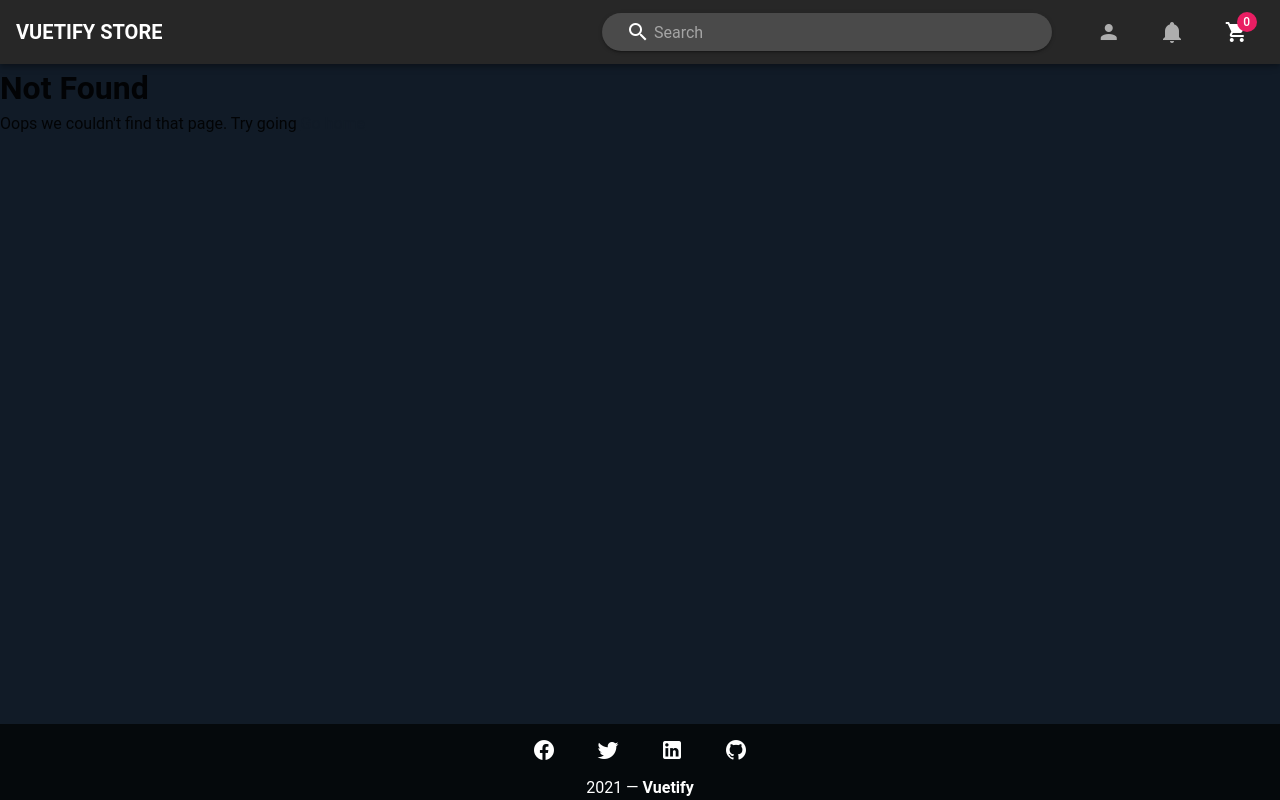
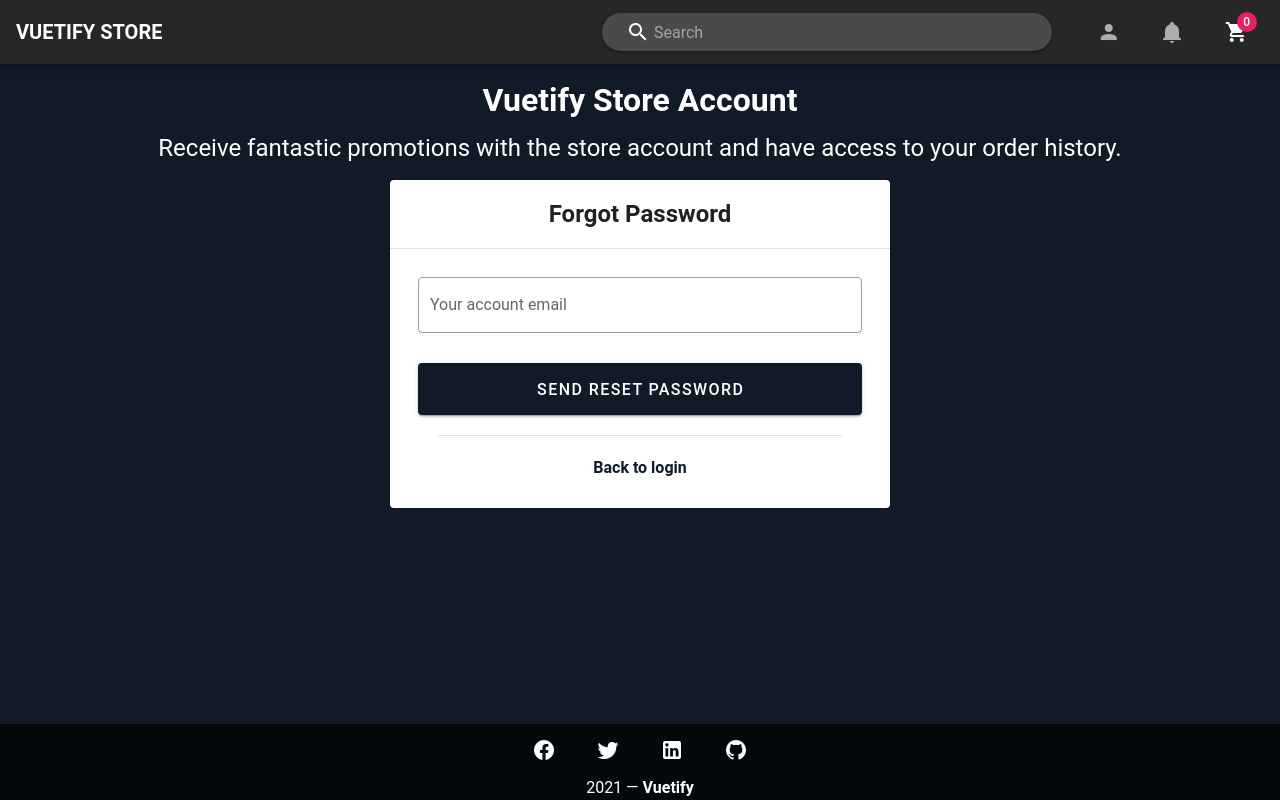
Before and after one commit to hohuy852/VuetifyShop, a Vue app: page /forgot-password in a window 1280 px wide. Before the commit this address had no page. Built offline with nearby package versions, Linux system fonts and the light colour scheme.

Commit message:
disable secure cookie

```diff
--- a/package.json
+++ b/package.json
@@ -11,6 +11,7 @@
     "axios": "^0.21.1",
     "core-js": "^3.6.5",
     "js-cookie": "^3.0.1",
+    "secure-ls": "^1.2.6",
     "vue": "^2.6.11",
     "vue-carousel-3d": "^1.0.1",
     "vue-router": "^3.2.0",
--- a/src/components/Orders.vue
+++ b/src/components/Orders.vue
@@ -17,6 +17,7 @@
             Refresh
           </v-btn>
         </v-card-title>
+        <v-card-text v-if="orders.length == 0"> No orders yet </v-card-text>
         <v-card-text>
           <v-expansion-panels>
             <v-expansion-panel v-for="order in orders" :key="order._id">
--- a/src/router/index.js
+++ b/src/router/index.js
@@ -31,6 +31,11 @@ const routes = [
     path: '/checkout',
     name: 'Checkout',
     component:()=>import (/* webpackChunkName: "login" */'../views/Checkout.vue')
+  },
+  {
+    path: '/forgot-password',
+    name: 'ForgotPassword',
+    component: () => import (/* webpackChunkName: "forgorpassword" */'../views/ForgotPassword.vue')
   },
   {
     path: '/profile',
--- a/src/store/index.js
+++ b/src/store/index.js
@@ -6,15 +6,16 @@ import categories from '../store/modules/categories'
 import auth from '../store/modules/auth'
 import order from '../store/modules/order'
 import createPersistedState from "vuex-persistedstate";
-import Cookies from 'js-cookie'
+import resetPassword from './modules/resetPassword'
+//import Cookies from 'js-cookie'
 Vue.use(Vuex)
 const dataState = createPersistedState({
   paths: ['cart'],
-  storage: {
-    getItem: key => Cookies.get(key),
-    setItem: (key, value) => Cookies.set(key, value, { expires: 3, secure: true }),
-    removeItem: key => Cookies.remove(key)
-  }
+  // storage: {
+  //   getItem: key => Cookies.get(key),
+  //   setItem: (key, value) => Cookies.set(key, value, { expires: 3, secure: true }),
+  //   removeItem: key => Cookies.remove(key)
+  // }
 })
 export default new Vuex.Store({
   modules: {
@@ -23,6 +24,7 @@ export default new Vuex.Store({
     categories,
     auth,
     order,
+    resetPassword
   },
   state: {
    // auth: true
--- a/src/store/modules/cart.js
+++ b/src/store/modules/cart.js
@@ -59,6 +59,7 @@ const getters = {
   },
   cart: state => state.items,
 }
+
 export default {
   state,
   actions,
--- /dev/null
+++ b/src/store/modules/resetPassword.js
@@ -0,0 +1,32 @@
+import axios from "axios"
+const API_URL = 'https://web-demo.online/'
+
+const state = {
+    sendSuccess: false,
+}
+const actions = {
+    sendRequest({commit}, email){
+        return axios
+        .post(API_URL + 'resetPassword', {
+            email: email
+        })
+        .then(commit('SEND_SUCCESS'))
+        .catch(error => console.log(error))
+    }
+}
+const mutations = {
+    SEND_SUCCESS(state){
+       state.sendSuccess = true
+    }
+}
+const getters = {
+
+
+
+}
+export default {
+    state,
+    actions,
+    mutations,
+    getters
+}
--- a/src/views/Account.vue
+++ b/src/views/Account.vue
@@ -70,7 +70,6 @@ export default {
   components: {
     //  Orders
   },
-
   data() {
     return {
       users: {
--- /dev/null
+++ b/src/views/ForgotPassword.vue
@@ -0,0 +1,61 @@
+<template>
+  <v-container dark>
+    <div class="text-center white--text">
+      <h1>Vuetify Store Account</h1>
+      <div class="text-h7 text-md-h5 mt-2 mb-4">
+        Receive fantastic promotions with the store account and have access to
+        your order history.
+      </div>
+    </div>
+    <v-responsive class="mx-auto text-center" style="max-width: 500px">
+      <v-card>
+        <h2 class="py-4">Forgot Password</h2>
+        <v-divider aria-orientation="horizontal"></v-divider>
+        <v-form ref="form" class="pa-7" type="submit">
+          <v-text-field
+            v-model="email"
+            label="Your account email"
+            required
+            outlined
+          ></v-text-field>
+          <div v-if="sendSuccess" style="color: #f542a1">Please check your email</div>
+          <v-btn class="primary mb-3" x-large block @click="sendRequest"
+            >Send Reset Password</v-btn
+          >
+          <v-divider aria-orientation="horizontal" class="ma-5"></v-divider>
+          <router-link
+            to="/login"
+            style="text-decoration: none"
+            class="font-weight-bold"
+          >
+            Back to login
+          </router-link>
+        </v-form>
+      </v-card>
+    </v-responsive>
+  </v-container>
+</template>
+
+<script>
+//import { mapState } from 'vuex';
+export default {
+  data() {
+    return {
+      email: "",
+    };
+  },
+  methods: {
+    sendRequest() {
+      this.$store.dispatch("sendRequest", this.email)
+    },
+  },
+  computed:{
+     sendSuccess(){
+         return this.$store.state.resetPassword.sendSuccess
+     }
+  }
+};
+</script>
+
+<style>
+</style>
--- a/src/views/Login.vue
+++ b/src/views/Login.vue
@@ -30,7 +30,7 @@
           >
 
           <router-link
-            to="/"
+            to="/forgot-password"
             style="text-decoration: none"
             class="font-weight-bold"
             >Forgorten Password?</router-link
--- a/src/views/Product.vue
+++ b/src/views/Product.vue
@@ -77,7 +77,7 @@
           <div class="mb-1 min-w-0 mx-md-auto">
             <div class="" style="position: relative">
               <img
-                :src="product.img"
+                :src="imgSelected"
                 width="auto"
                 height="auto"
                 style="max-width: 100%; max-height: 474px; border-radius: 10px"
@@ -319,7 +319,7 @@ export default {
     return {
       slug: this.$route.params.slug,
       selectedImg: 0,
-      imgSelected: '',
+      imgSelected:'',
     };
   },
   props: {},
@@ -330,8 +330,6 @@ export default {
       this.$store.dispatch('addProductToCart', p)
     },
     handleChangeImage(img){
-      console.log(img)
-
       this.imgSelected = img.src
     }
   },
@@ -359,6 +357,7 @@ export default {
     this.getSingleProduct();
   },
   mounted() {
+    this.imgSelected = this.product.img
     window.scrollTo(0, 0);
   },
 };
```
Also changed, not shown: src/store/modules/order.js (+7 -1 lines), 1 other file (tests, documents, lock files or other folders).
